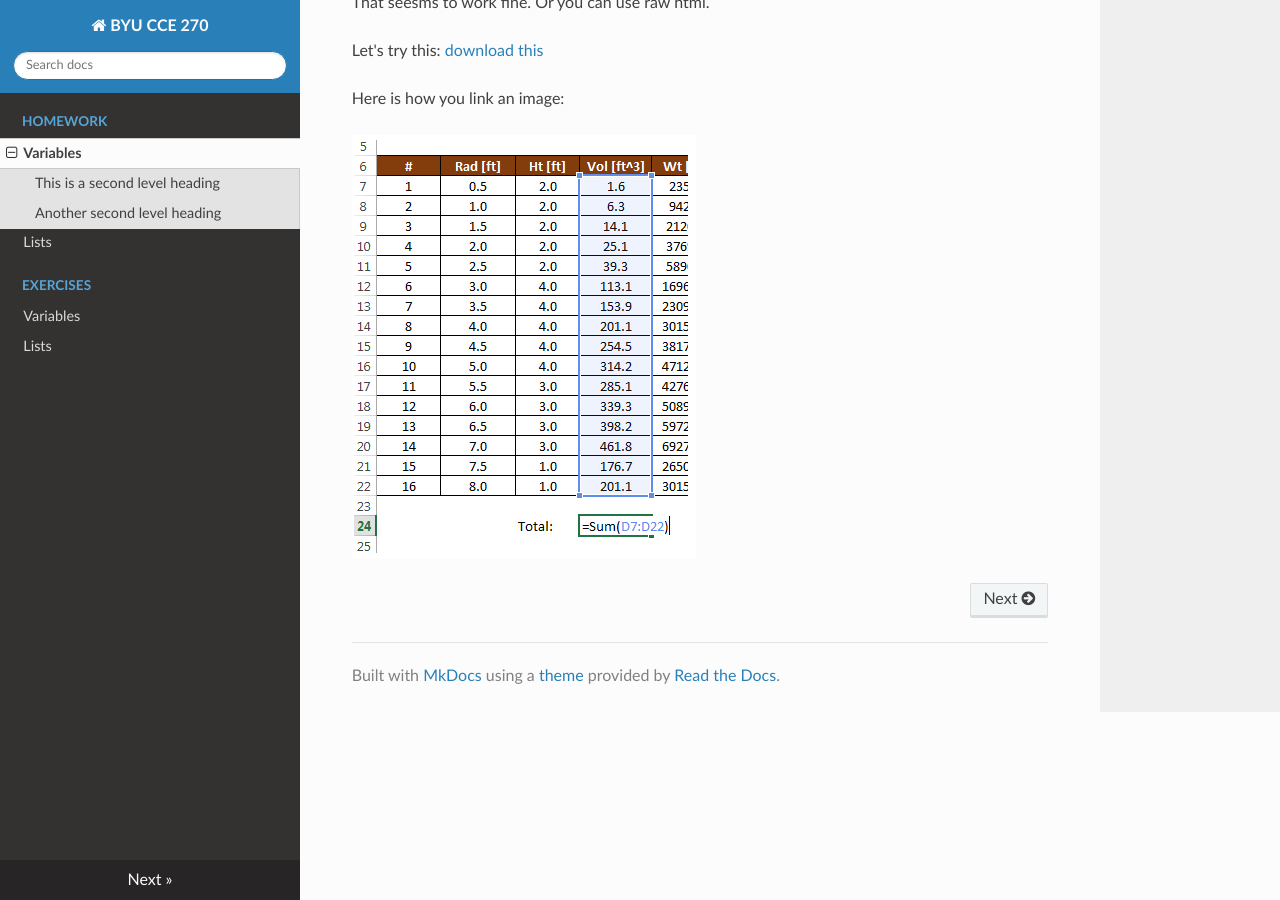
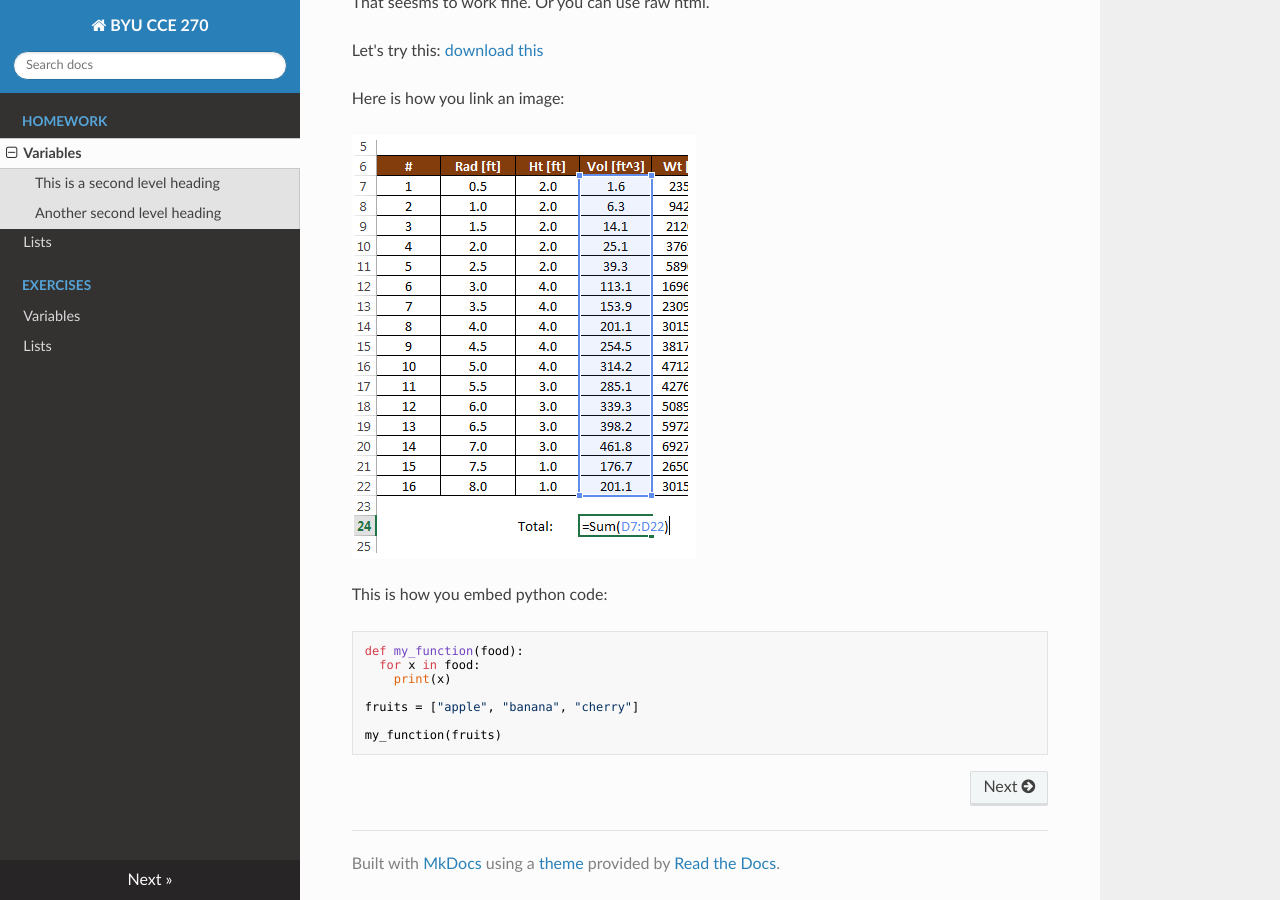
Before and after one commit to tylerpiercy/content, an MkDocs documentation site: the page built from docs/homework/variables.md, in a window 1280 px wide and 900 px high, scrolled down 1275 px. Built offline with MkDocs 1.6.1, drawn with Linux system fonts in a browser that asks for light colours; nearby versions of some CDN libraries.

Commit message:
Update variables.md
added sample python code

````diff
--- a/docs/homework/variables.md
+++ b/docs/homework/variables.md
@@ -57,3 +57,15 @@ Let's try this: <a href="variables-files/ut_2015-2020_wells.csv" download="sampl
 Here is how you link an image:
 
 ![Alt text](variables-images/table.png)
+
+This is how you embed python code:
+
+```python
+def my_function(food):
+  for x in food:
+    print(x)
+
+fruits = ["apple", "banana", "cherry"]
+
+my_function(fruits)
+```
````
